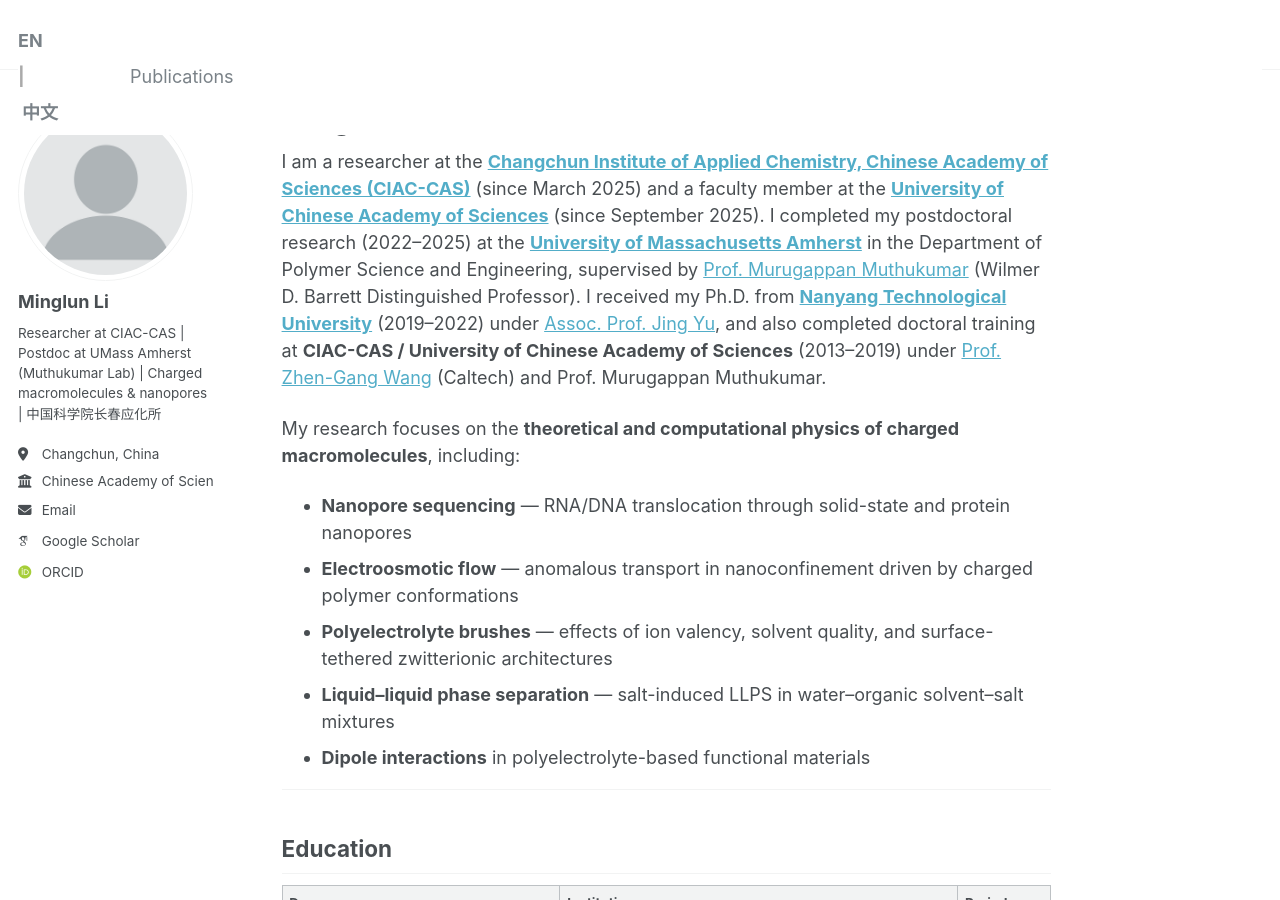
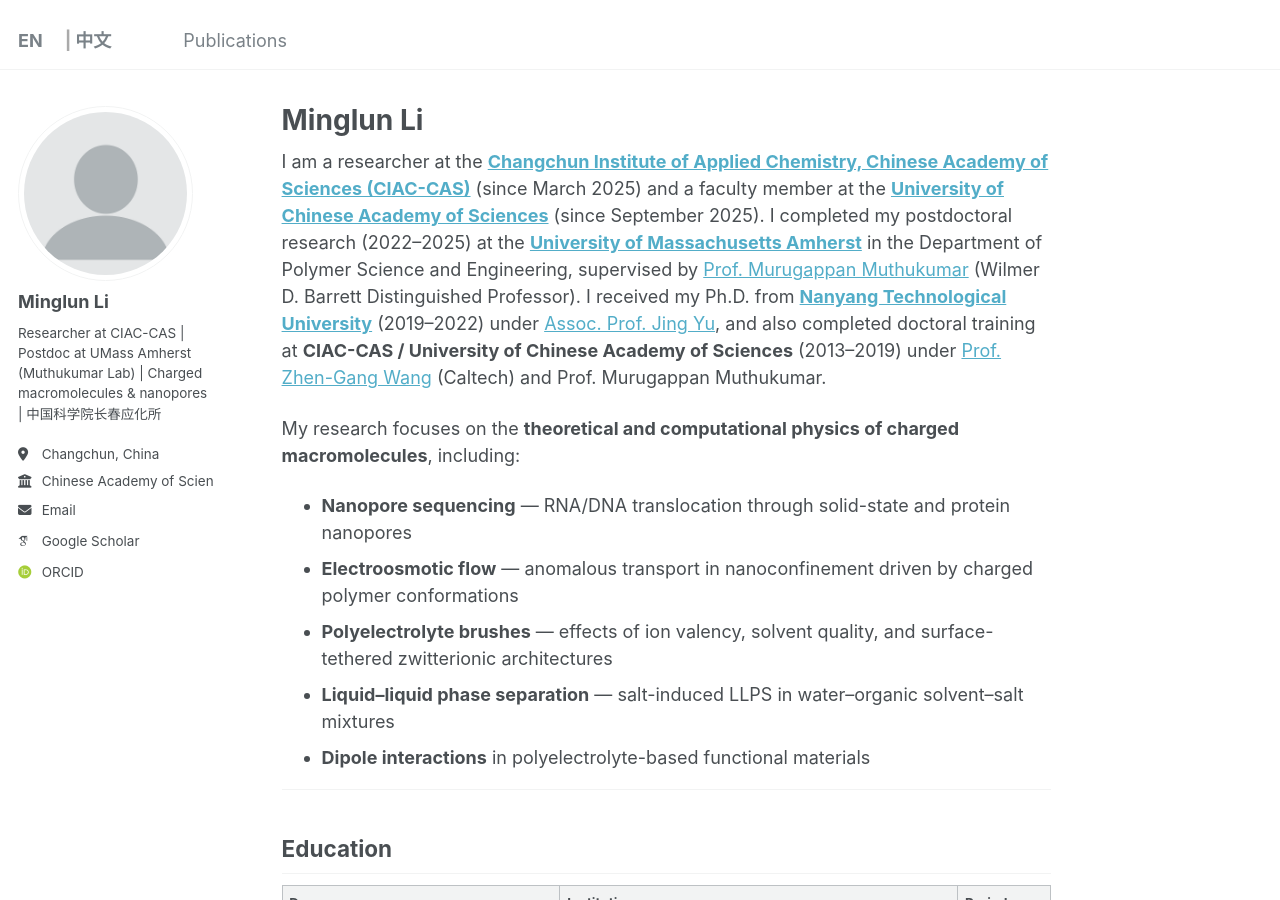
Before and after one commit to LiChargedMacromolecules/lichargedmacromolecules.github.io, a Jekyll site: the page built from _pages/about.md, in a window 1280 px wide and 900 px high. Built offline with Jekyll 4.4.1, drawn with Linux system fonts in a browser that asks for light colours; some web fonts are replaced.

Commit message:
Fix EN|中文: override display:block with inline-flex

```diff
--- a/_includes/masthead.html
+++ b/_includes/masthead.html
@@ -6,7 +6,7 @@
       <nav id="site-nav" class="greedy-nav">
         <button><div class="navicon"></div></button>
         <ul class="visible-links">
-          <li class="masthead__menu-item masthead__menu-item--lg"><a href="{{ base_path }}/" style="margin-right:4px;">EN</a><span style="color:#aaa;">|</span><a href="{{ base_path }}/cn/" style="margin-left:4px;">中文</a></li>
+          <li class="masthead__menu-item masthead__menu-item--lg" style="display:inline-flex;align-items:center;gap:4px;"><a href="{{ base_path }}/">EN</a><span style="color:#aaa;">|</span><a href="{{ base_path }}/cn/">中文</a></li>
           {% for link in site.data.navigation.main %}
             {% if link.url contains 'http' %}
               {% assign domain = '' %}
```
